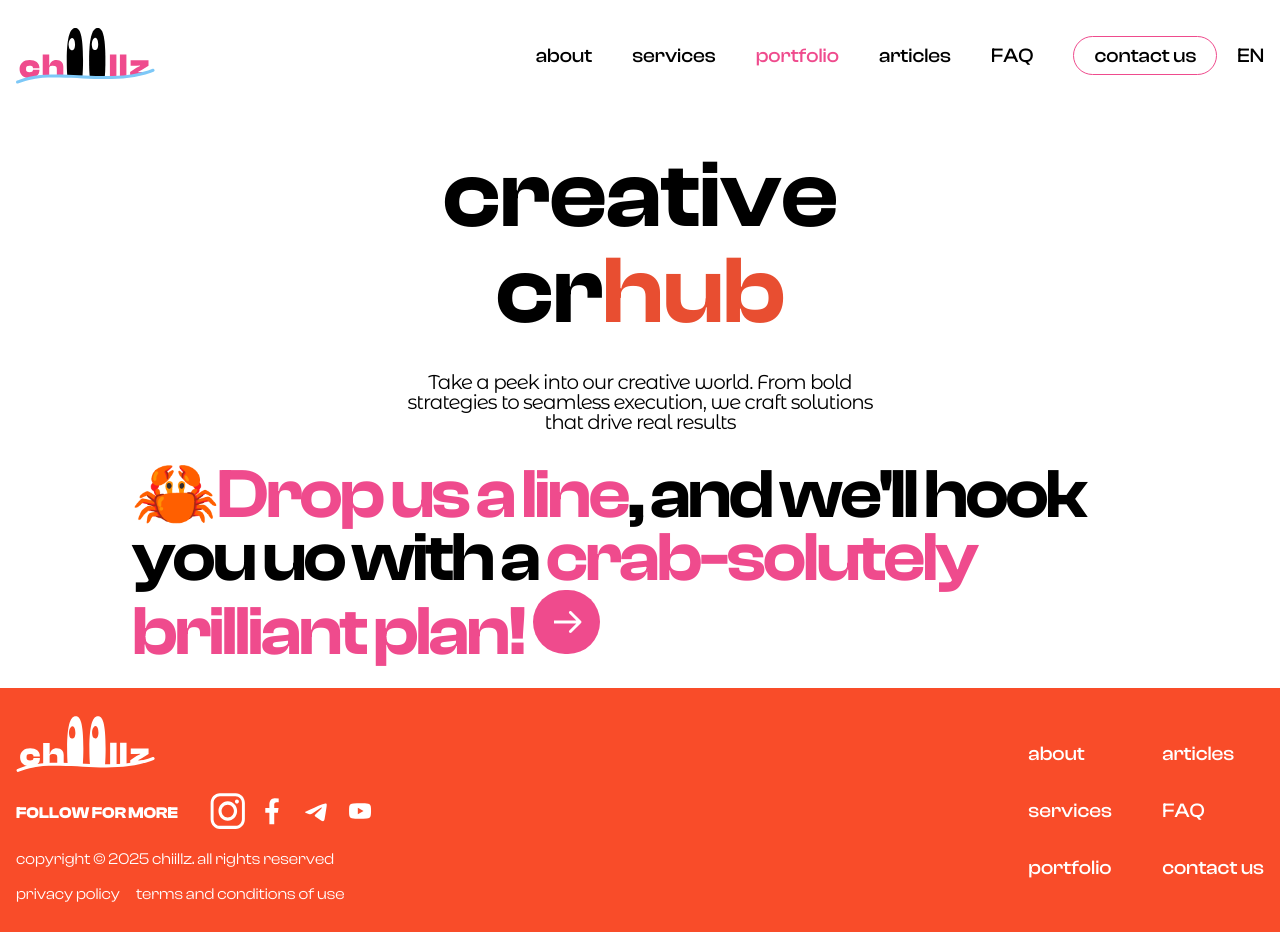
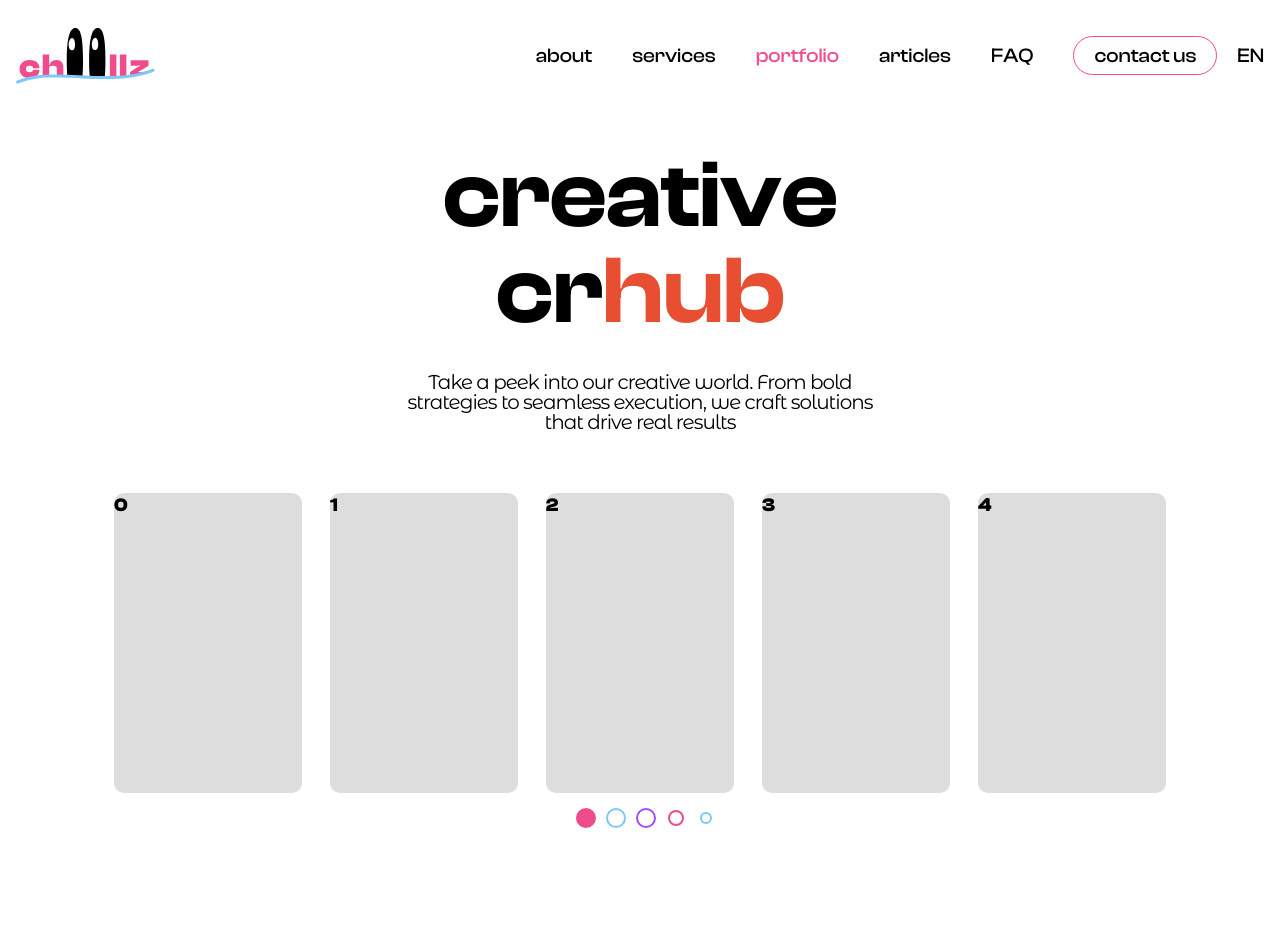
Before and after one commit to klukovka/chillz, a React (Vite) app: page /portfolio in a window 1280 px wide. Shown: the top 952 px of the page. Built offline with nearby package versions, Linux system fonts and the light colour scheme; a web font is replaced by a local one.

Commit message:
Carousel

```diff
--- a/package.json
+++ b/package.json
@@ -18,7 +18,9 @@
     "matter-js": "^0.20.0",
     "react": "^19.0.0",
     "react-dom": "^19.0.0",
-    "react-router-dom": "^7.2.0"
+    "react-router-dom": "^7.2.0",
+    "react-slick": "^0.30.3",
+    "slick-carousel": "^1.8.1"
   },
   "devDependencies": {
     "@eslint/js": "^9.21.0",
--- a/src/index.css
+++ b/src/index.css
@@ -66,6 +66,8 @@ h1 {
   letter-spacing: -0.01em;
 }
 
+
+
 @media (min-width: 400px) {
   h1 {
       font-size: 4.2rem;
--- a/src/pages/portfolio/PortfolioPage.jsx
+++ b/src/pages/portfolio/PortfolioPage.jsx
@@ -1,6 +1,7 @@
 import PinAnimation from "../../components/PinAnimation";
 import RoundedArrow from "../../components/RoundedArrow";
 import WidthDimensionsContainer from "../../components/WidthDimensionsContainer";
+import Carousel from "./components/Carousel";
 import classes from "./PortfolioPage.module.css";
 
 export default function PortfolioPage() {
@@ -13,12 +14,23 @@ export default function PortfolioPage() {
             cr<span style={{ color: "#E84E31" }}>hub</span>
           </h1>
         </PinAnimation>
+
         <PinAnimation>
           <p>
             Take a peek into our creative world. From bold strategies to
             seamless execution, we craft solutions that drive real results
           </p>
         </PinAnimation>
+        <Carousel>
+          {[...Array(77)].map((_, index) => (
+            <div key={index}>
+              <div>
+                {" "}
+                <h3>{index}</h3>
+              </div>
+            </div>
+          ))}
+        </Carousel>
         <PinAnimation>
           <h3 className={classes["footer"]}>
             🦀<span>Drop us a line</span>, and we'll hook you uo with a{" "}
--- a/src/pages/portfolio/PortfolioPage.module.css
+++ b/src/pages/portfolio/PortfolioPage.module.css
@@ -33,6 +33,7 @@ svg.arrow path {
     letter-spacing: -1.5px;
     padding: 0 2rem;
     margin: 0;
+    margin-top: 2.5rem;
     line-height: 0.9;
 }
 
--- /dev/null
+++ b/src/pages/portfolio/components/Carousel.jsx
@@ -0,0 +1,138 @@
+import React, { useEffect, useRef, useState } from "react";
+import Slider from "react-slick";
+import "slick-carousel/slick/slick-theme.css";
+import "slick-carousel/slick/slick.css";
+import styles from "./Carousel.module.css"; // CSS Modules
+
+const Carousel = ({ children, slidesToShow = 5 }) => {
+  const array = React.Children.toArray(children);
+  const sliderRef = useRef(null);
+  const [activePageIndex, setActivePageIndex] = useState(0);
+  const [currentSlidesToShow, setCurrentSlidesToShow] = useState(slidesToShow); // Default for large screens
+
+  // Update slidesToShow dynamically based on screen size
+  useEffect(() => {
+    const updateSlidesToShow = () => {
+      if (window.innerWidth < 480 && slidesToShow > 1) {
+        setCurrentSlidesToShow(1);
+      } else if (window.innerWidth < 768 && slidesToShow > 2) {
+        setCurrentSlidesToShow(2);
+      } else if (window.innerWidth < 1024 && slidesToShow > 3) {
+        setCurrentSlidesToShow(3);
+      } else {
+        setCurrentSlidesToShow(slidesToShow);
+      }
+    };
+
+    updateSlidesToShow();
+    window.addEventListener("resize", updateSlidesToShow);
+    return () => window.removeEventListener("resize", updateSlidesToShow);
+  }, [slidesToShow]);
+
+  const settings = {
+    dots: true,
+    infinite: true,
+    speed: 500,
+    slidesToShow: currentSlidesToShow,
+    slidesToScroll: currentSlidesToShow,
+    arrows: false,
+    draggable: true,
+    dotsClass: `slick-dots ${styles["dots-list"]}`,
+    beforeChange: (oldIndex, newIndex) => {
+      setActivePageIndex(Math.ceil(newIndex / currentSlidesToShow));
+    },
+    appendDots: (dots) => {
+      const length = dots.length;
+      let children = dots;
+
+      if (length > 5) {
+        if (activePageIndex === 0 || activePageIndex === 1) {
+          children = children.slice(0, 5);
+        } else if (
+          activePageIndex === length - 1 ||
+          activePageIndex === length - 2
+        ) {
+          children = children.slice(length - 5, length);
+        } else {
+          children = children.slice(activePageIndex - 2, activePageIndex + 3);
+        }
+      }
+
+      return <ul className={styles["dots-list"]}>{children}</ul>;
+    },
+    customPaging: (i) => {
+      const length = Math.ceil(array.length / currentSlidesToShow);
+      console.log(length);
+      let className = styles.customDot;
+
+      if (length > 5) {
+        if (activePageIndex === 0 || activePageIndex === 1) {
+          if (i <= 2) {
+            className += " " + styles["full-size"];
+          } else if (i === 3) {
+            className += " " + styles["middle-size"];
+          } else {
+            className += " " + styles["small-size"];
+          }
+        } else if (
+          activePageIndex === length - 1 ||
+          activePageIndex === length - 2
+        ) {
+          if (i > length - 4) {
+            className += " " + styles["full-size"];
+          } else if (i === length - 4) {
+            className += " " + styles["middle-size"];
+          } else {
+            className += " " + styles["small-size"];
+          }
+        } else {
+          if (i === activePageIndex) {
+            className += " " + styles["full-size"];
+          } else if (i === activePageIndex + 1 || i === activePageIndex - 1) {
+            className += " " + styles["middle-size"];
+          } else {
+            className += " " + styles["small-size"];
+          }
+        }
+      } else {
+        className += " " + styles["full-size"];
+      }
+
+      let type = "";
+
+      switch (i % 3) {
+        case 0:
+          type = styles.pink;
+          break;
+        case 1:
+          type = styles.blue;
+          break;
+        case 2:
+          type = styles.purple;
+          break;
+      }
+
+      className += " " + type;
+
+      if (i === activePageIndex) {
+        className += " " + styles.activeDot;
+      }
+
+      return <div className={className}></div>;
+    },
+  };
+
+  return (
+    <div className={styles.sliderContainer}>
+      <Slider ref={sliderRef} {...settings}>
+        {array.map((child, index) => (
+          <div key={index} className={styles.slide}>
+            <div className={styles.slideContent}>{child}</div>
+          </div>
+        ))}
+      </Slider>
+    </div>
+  );
+};
+
+export default Carousel;
--- /dev/null
+++ b/src/pages/portfolio/components/Carousel.module.css
@@ -0,0 +1,102 @@
+.sliderContainer {
+    width: 100%;
+    margin: auto;
+  }
+
+.slide {
+    display: flex;
+    justify-content: center;
+    align-items: center;
+    padding: 10px;
+  }
+
+.slideContent {
+    flex: 1;
+    height: 300px;
+    background-color: #ddd;
+    border-radius: 10px;
+    margin: 0 1.5rem 0 0.25em;
+  }
+
+.dots-list {
+    display: flex;
+    justify-content: center;
+    margin: 0 6px;
+    transition: all 0.3s ease;
+    align-items: center;
+}
+
+.dots-list li {
+    display: flex;
+    justify-content: center;
+    align-items: center;
+    height: 16px;
+    width: 16px;
+}
+
+.customDot {
+    border: 2px solid;
+    border-radius: 50%;
+    transition: all 0.3s ease;
+}
+
+.customDot.pink {
+    border-color: #EF4B8D;
+}
+
+.full-size {
+    width: 12px;
+    height: 12px;
+}
+
+.middle-size {
+    width: 8px;
+    height: 8px;
+}
+
+.small-size {
+    width: 4px;
+    height: 4px;
+}
+
+.activeDot.pink {
+    background-color: #EF4B8D;
+}
+
+.customDot.blue {
+    border-color: #7DC8F7;
+}
+
+.activeDot.blue {
+    background-color: #7DC8F7;
+}
+
+.customDot.purple {
+    border-color: #9B4DFF;
+}
+
+.activeDot.purple {
+    background-color: #9B4DFF;
+}
+
+@media (min-width: 850px) {
+    .dots-list li {
+        height: 20px;
+        width: 20px;
+    }
+
+    .full-size {
+        width: 16px;
+        height: 16px;
+    }
+
+    .middle-size {
+        width: 12px;
+        height: 12px;
+    }
+
+    .small-size {
+        width: 8px;
+        height: 8px;
+    }
+}
```
Also changed, not shown: 1 other file (tests, documents, lock files or other folders).
